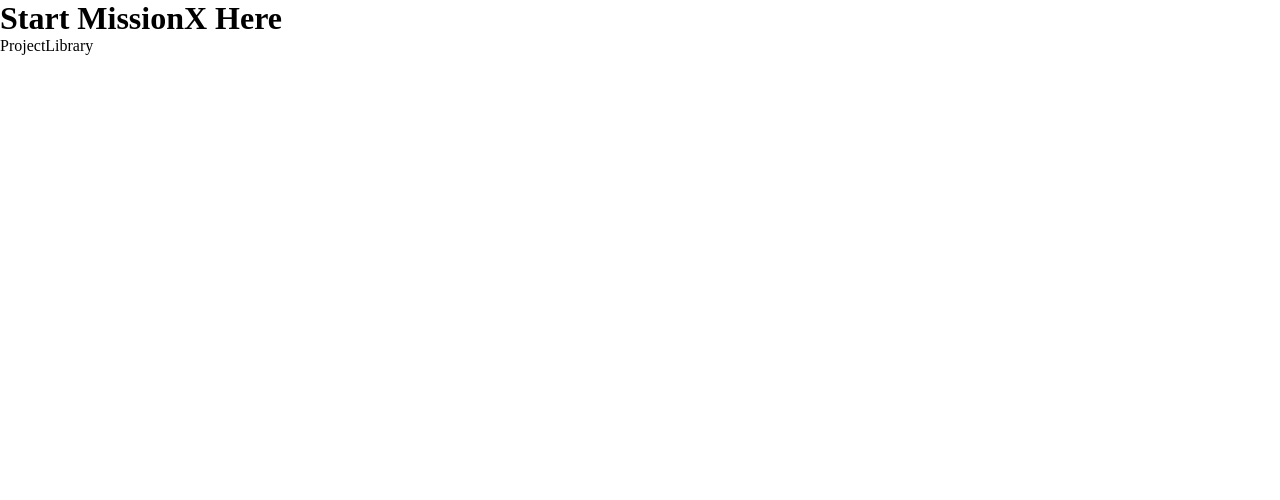
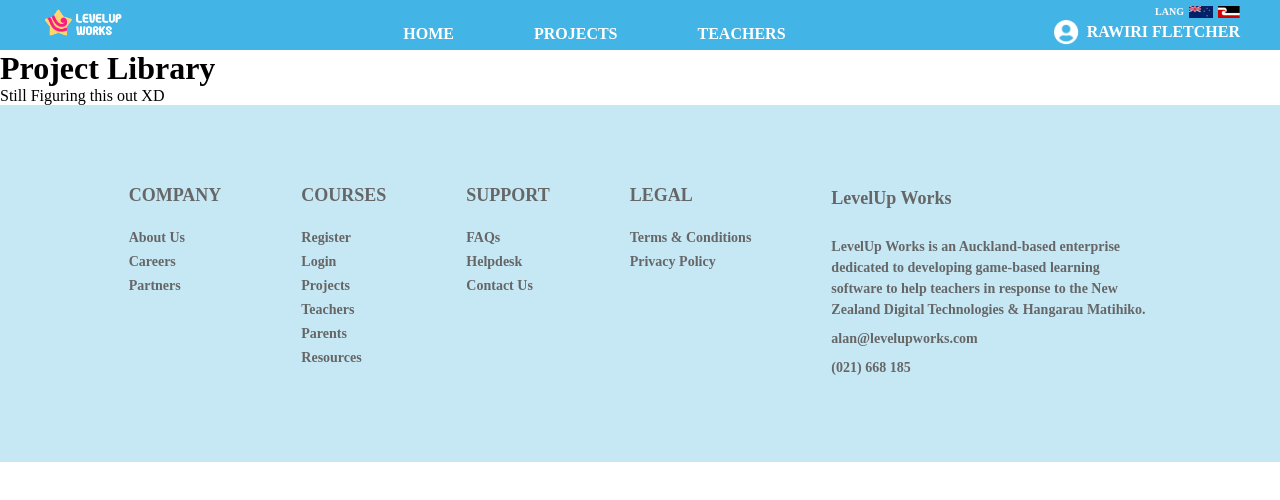
Before and after one commit to iskren279/mission-x-frontend, a React (Vite) app: page /project-library in a window 1280 px wide. Shown: the top 500 px of the page. Built offline with nearby package versions, Linux system fonts and the light colour scheme.

Commit message:
Connor First Main Commit

```diff
--- a/src/App.jsx
+++ b/src/App.jsx
@@ -1,10 +1,11 @@
+import { Component } from "react";
 import "./App.css";
 import { Outlet } from "react-router-dom";
+
 
 function App() {
   return (
   <>
-  <h1>Start MissionX Here</h1>
   <Outlet/>
   </>
   )
--- /dev/null
+++ b/src/pages/projectLibrary/ProjectLibrary.css
@@ -0,0 +1,109 @@
+.navbar {
+    background-color: #42b4e6;
+    height: 50px;
+
+    display: flex;
+    justify-content: space-between;
+    align-items: center;
+
+    padding: 0 40px;
+}
+
+.levelupWorks img {
+    height: 30px;
+}
+
+.nav-links {
+    display: flex;
+    gap: 80px;
+    height: 0px;
+
+    list-style: none;
+    margin: 0;
+    padding: 0;
+}
+
+.nav-links a {
+    text-decoration: none;
+    color: white;
+    font-weight: bold;
+}
+
+.rightSide {
+    display: flex;
+    flex-direction: column;
+    align-items: flex-end;
+}
+
+.flags {
+    display: flex;
+    align-items: center;
+    gap: 5px;
+
+    color: white;
+    font-size: 10px;
+    font-weight: bold;
+
+    margin-bottom: 2px;
+}
+
+.flags img {
+    height: 12px;
+    width: auto;
+}
+
+.profile {
+    display: flex;
+    align-items: center;
+    gap: 8px;
+
+    color: white;
+    font-weight: bold;
+}
+
+.profile img {
+    width: 25px;
+    height: 25px;
+}
+
+/* Footer CSS */
+.footer {
+    background-color: #c6e8f5;
+    min-height: 250px;
+
+    display: flex;
+    justify-content: center;
+    gap: 80px;
+
+    padding: 80px 60px;
+}
+
+/* Stacks them into coloumns*/
+.footer-column {
+    display: flex;
+    flex-direction: column;
+}
+
+/*Just changess the h3s*/
+.footer-column h3 {
+    color: #666;
+    font-size: 18px;
+    font-weight: bold;
+
+    margin-bottom: 20px;
+}
+
+/*Paragraph Changes*/
+.footer-column p {
+    color: #666;
+    font-size: 14px;
+    font-weight: 600;
+
+    margin: 4px 0;
+}
+
+/*Column Distancing*/
+.about {
+    max-width: 320px;
+    line-height: 1.5;
+}
--- a/src/pages/projectLibrary/ProjectLibrary.jsx
+++ b/src/pages/projectLibrary/ProjectLibrary.jsx
@@ -1,7 +1,20 @@
 import React from 'react'
+
+// CSS for the project library page
+import "./ProjectLibrary.css";
+import ProjectLibraryNavbar from './ProjectLibraryNavbar';
+import ProjectLibraryFooter from './ProjectLibraryFooter';
+
 
 export default function ProjectLibrary() {
   return (
-    <div>ProjectLibrary</div>
+    <div className="project-library-container">
+        <ProjectLibraryNavbar />
+        <div className="project-library-content">
+            <h1>Project Library</h1>
+            <p>Still Figuring this out XD</p>
+        </div>
+        <ProjectLibraryFooter />
+    </div>
   )
 }
--- /dev/null
+++ b/src/pages/projectLibrary/ProjectLibraryFooter.jsx
@@ -0,0 +1,53 @@
+import "./ProjectLibrary.css";
+
+function Footer() {
+    return (
+        <footer className="footer">
+            <div className="footer-column">
+                <h3>COMPANY</h3>
+                <p>About Us</p>
+                <p>Careers</p>
+                <p>Partners</p>
+            </div>
+
+            <div className="footer-column">
+                <h3>COURSES</h3>
+                <p>Register</p>
+                <p>Login</p>
+                <p>Projects</p>
+                <p>Teachers</p>
+                <p>Parents</p>
+                <p>Resources</p>
+            </div>
+
+            <div className="footer-column">
+                <h3>SUPPORT</h3>
+                <p>FAQs</p>
+                <p>Helpdesk</p>
+                <p>Contact Us</p>
+            </div>
+
+            <div className="footer-column">
+                <h3>LEGAL</h3>
+                <p>Terms & Conditions</p>
+                <p>Privacy Policy</p>
+            </div>
+
+            <div className="footer-column about">
+                <h3>LevelUp Works</h3>
+
+                <p>
+                    LevelUp Works is an Auckland-based enterprise dedicated
+                    to developing game-based learning software to help
+                    teachers in response to the New Zealand Digital
+                    Technologies & Hangarau Matihiko.
+                </p>
+
+                <p>alan@levelupworks.com</p>
+                <p>(021) 668 185</p>
+            </div>
+        </footer>
+    );
+}
+
+export default Footer;
--- /dev/null
+++ b/src/pages/projectLibrary/ProjectLibraryNavbar.jsx
@@ -0,0 +1,36 @@
+import "./ProjectLibrary.css";
+
+import MaoriFlag from "../../assets/NavBar/MaoriFlag.png";
+import NZFlag from "../../assets/NavBar/NZFlag.png";
+import LevelUpWorksWhite from "../../assets/NavBar/LevelUpWorks-white.png";
+import ProfilePic from "../../assets/profile.png";
+
+function Navbar() {
+    return (
+        <nav className="navbar">
+            <div className="levelupWorks">
+                <img src={LevelUpWorksWhite} alt="LevelUp Works Logo" />
+            </div>
+
+            <ul className="nav-links">
+                <li><a href="#">HOME</a></li>
+                <li><a href="#">PROJECTS</a></li>
+                <li><a href="#">TEACHERS</a></li>
+            </ul>
+        <div className="rightSide">
+    <div className="flags">
+        <span>LANG</span>
+        <img src={NZFlag} alt="NZ" />
+        <img src={MaoriFlag} alt="Maori" />
+    </div>
+
+    <div className="profile">
+        <img src={ProfilePic} alt="Profile" />
+        <span>RAWIRI FLETCHER</span>
+    </div>
+</div>
+        </nav>
+    );
+}
+
+export default Navbar;
```
